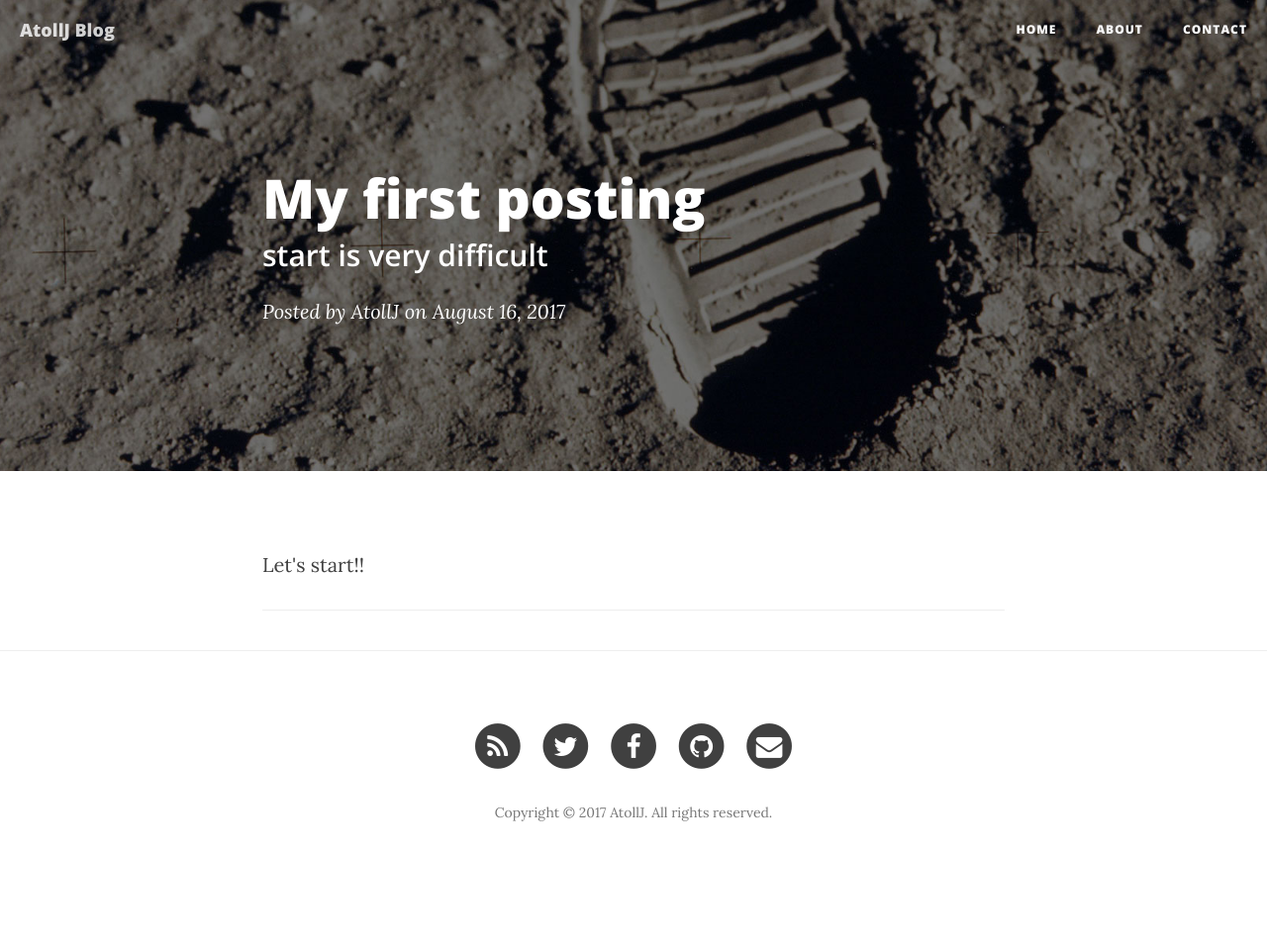
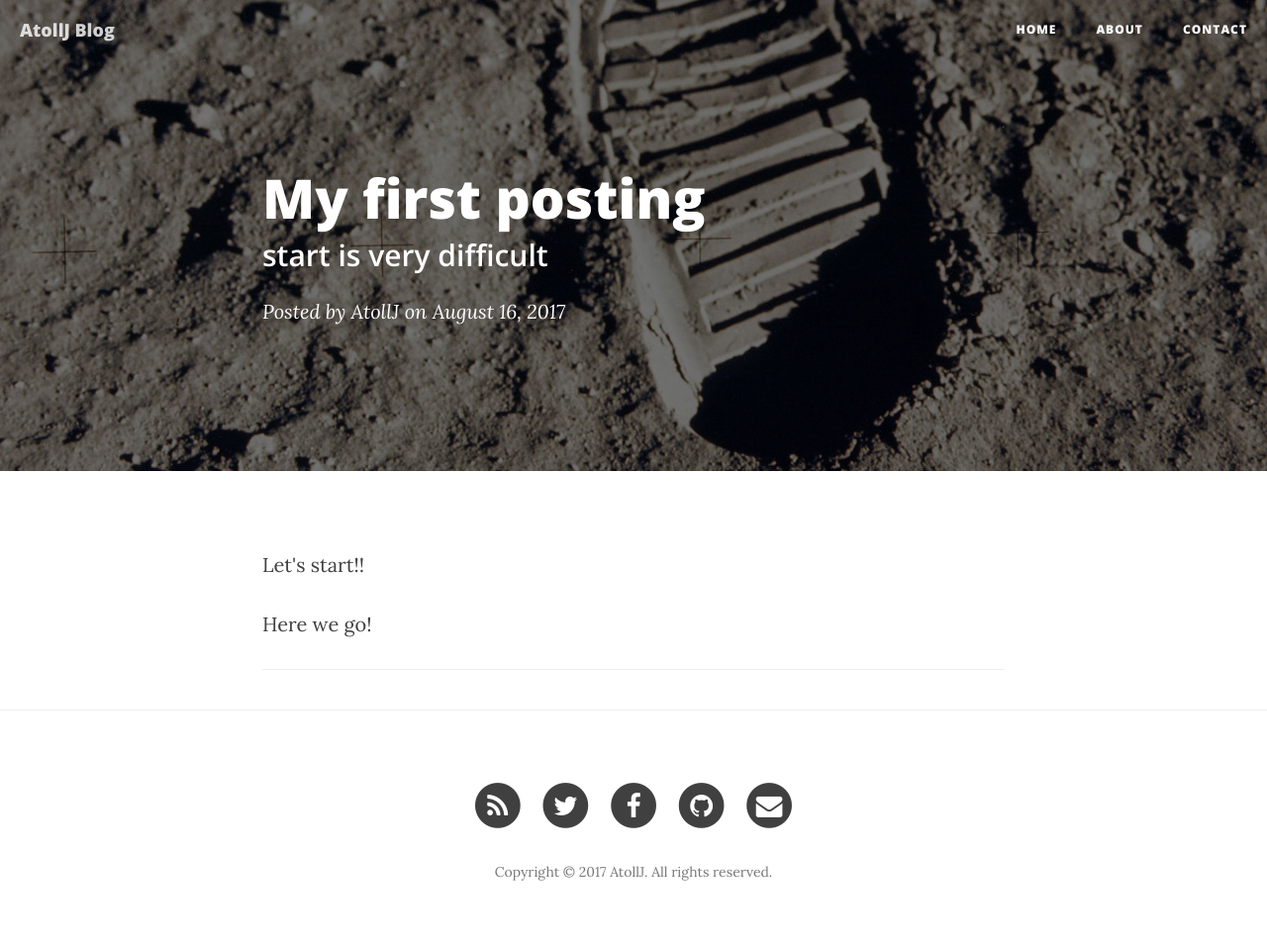
Before and after one commit to taihi098-zz/taihi098.github.io, a Jekyll site: the page built from _posts/2017-08-16-first-posting.markdown, in a window 1280 px wide. Shown: the whole page at 99% size. Built offline with Jekyll 4.4.1, drawn with Linux system fonts in a browser that asks for light colours; nearby versions of some CDN libraries; before the commit the page ends 900 px from its top, so only the background shows below that.

Commit message:
gitlab test

```diff
--- a/_posts/2017-08-16-first-posting.markdown
+++ b/_posts/2017-08-16-first-posting.markdown
@@ -8,3 +8,4 @@ header-img: "img/post-bg-05.jpg"
 ---
 
 <p>Let's start!!</p>
+<p>Here we go!</p>
```
